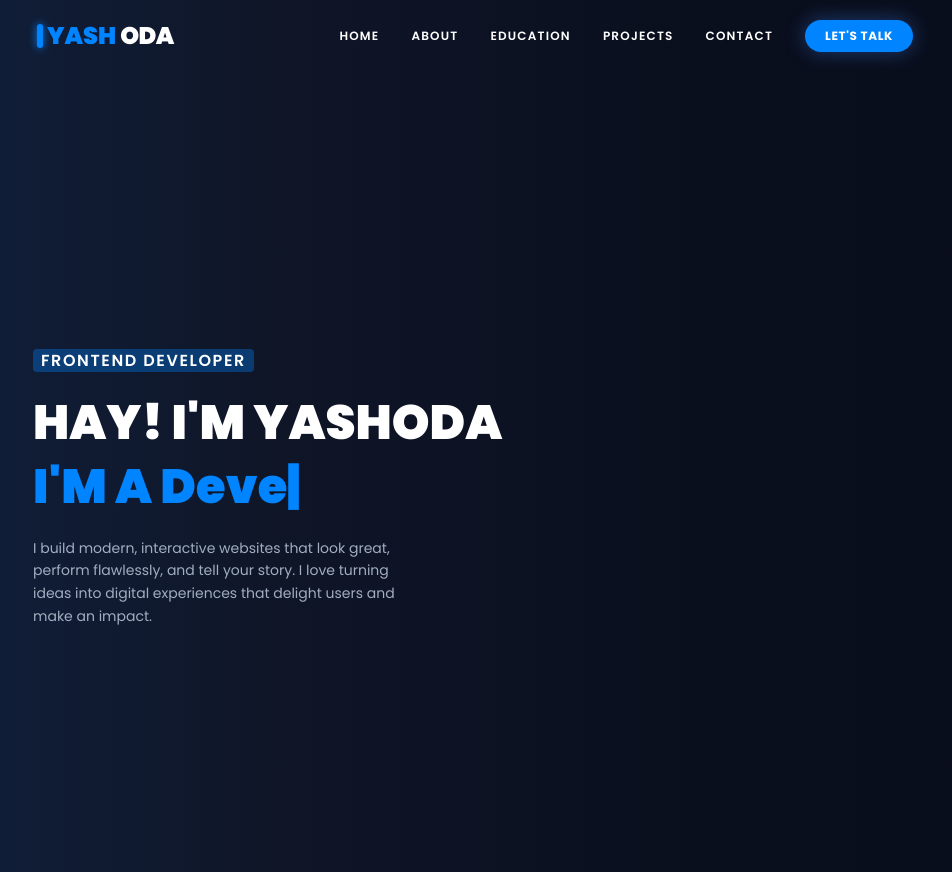
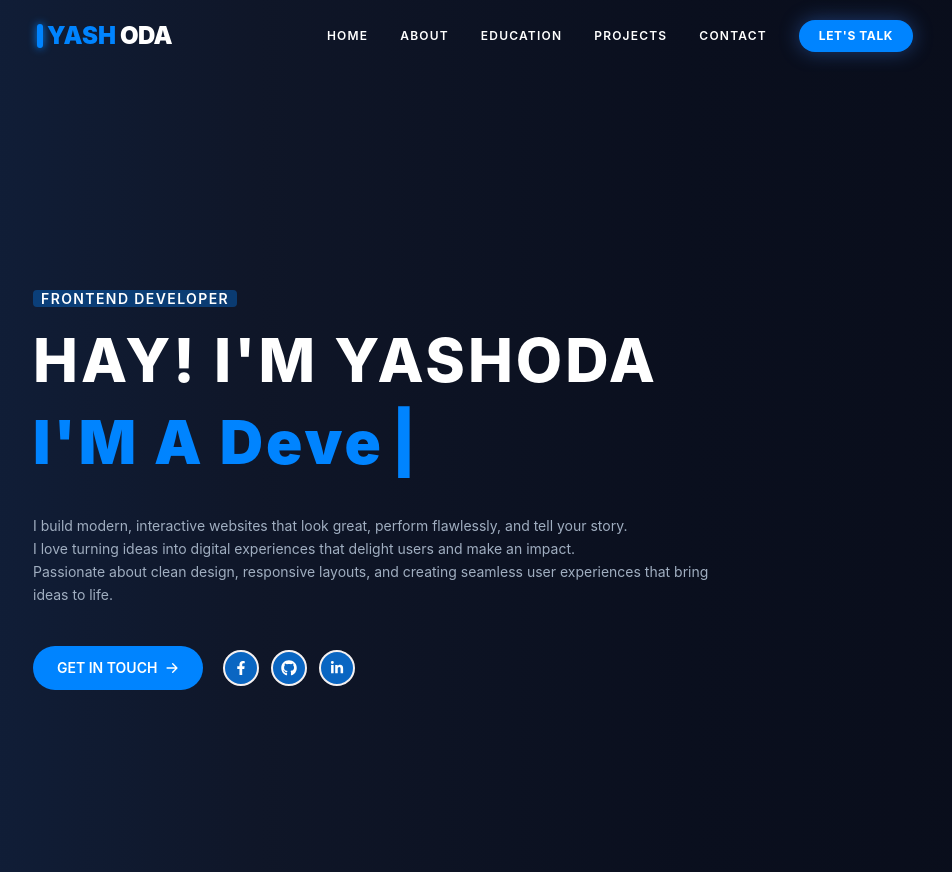
Before and after one commit to yashodha-gunawardana/Porfolio-React, a React (Vite) app: page / in a window 1280 px wide. Shown: the whole page, without its empty margins (167-1119 px from the left). Built offline with nearby package versions, Linux system fonts and the light colour scheme.

Commit message:
fixed some design correctly

```diff
--- a/index.html
+++ b/index.html
@@ -5,7 +5,6 @@
     <link rel="icon" type="image/svg+xml" href="/vite.svg" />
     <meta name="viewport" content="width=device-width, initial-scale=1.0" />
     <title>portfolio</title>
-    <link href="https://fonts.googleapis.com/css2?family=Montserrat:wght@300;400;600;700&display=swap" rel="stylesheet">  </head>
   <body>
     <div id="root"></div>
     <script type="module" src="/src/main.jsx"></script>
--- a/src/components/Header.jsx
+++ b/src/components/Header.jsx
@@ -6,8 +6,6 @@ const Header = () => {
     return (
         <>
             <style>{`
-                @import url('https://fonts.googleapis.com/css2?family=Poppins:wght@400;600;700;900&display=swap');
-                * { font-family: 'Poppins', sans-serif; }
                 .nav-link { position: relative; }
                 .nav-link::after {
                 content: '';
--- a/src/sections/Hero.jsx
+++ b/src/sections/Hero.jsx
@@ -1,5 +1,6 @@
 import React, { useEffect, useState } from "react";
-import { FaS } from "react-icons/fa6";
+import { HiArrowRight } from "react-icons/hi";
+import { FaFacebookF, FaGithub, FaLinkedinIn } from "react-icons/fa";
 
 const roles = ["Designer", "Developer", "Creative"];
 
@@ -57,8 +58,6 @@ const Hero = () => {
     return (
         <>
             <style>{`
-                @import url('https://fonts.googleapis.com/css2?family=Poppins:wght@400;600;700;900&display=swap');
-                * { font-family: 'Poppins', sans-serif; }
 
 
             `}
@@ -73,11 +72,11 @@ const Hero = () => {
 
 
                 {/* left side */}
-                <div className="flex flex-col gap-5 z-10 max-w-lg">
+                <div className="flex flex-col gap-5 z-10">
 
                     <div className="fade-up-2 w-fit">
                         <span
-                            className="px-2 rounded text-ts font-semibold tracking-widest text-white"
+                            className="px-2 rounded text-sm font-semibold tracking-widest text-white"
                             style={{ background: "#0084ff56"}}>
 
                             FRONTEND  DEVELOPER
@@ -86,33 +85,78 @@ const Hero = () => {
 
                     {/* main heading */}
                     <div className="fade-up-3">
-                        <h1
-                            className="text-5xl font-black text-white leading-tight"
-                            style={{ fontWeight: 900 }}>
-
+                        <h1 className="font-extrabold text-6xl text-white tracking-wider">
                             HAY! I'M YASHODA
                         </h1>
 
-                        <h2
-                            className="text-5xl font-black leading-tight mt-1"
-                            style={{ color: "#0084FF", fontWeight: 900 }}>
+                        <h2 className="font-black text-6xl text-blue-500 leading-relaxed mt-1 tracking-wider"
+                            style={{ color: "#0084FF" }}>
 
                             I'M A {displayed}
 
-                            <span className="cursor" style={{ color: "#0084FF" }}>|</span>
+                            <span className="ml-2 inline-block" style={{ color: "#0084FF" }}>|</span>
                         </h2>
                     </div>
 
                     <p
-                        className="fade-up-4 text-sm leading-relaxed"
-                        style={{ color: "#A0AEC0", maxWidth: "380px" }}>
+                        className="fade-up-4 text-sm leading-relaxed mt-1"
+                        style={{ color: "#A0AEC0", maxWidth: "700px" }}>
 
-                        I build modern, interactive websites that look great, perform flawlessly, and tell your story.
-                        I love turning ideas into digital experiences that delight users and make an impact.
-
+                        I build modern, interactive websites that look great,
+                        perform flawlessly, and tell your story.<br />
+                        I love turning ideas into digital experiences that delight users and make an impact.<br />
+                        Passionate about clean design, responsive layouts, and creating seamless user experiences that bring ideas to life.
                     </p>
 
+                    <div className="fade-up-5 flex items-center gap-5 mt-5">
+
+                        {/* hero btn */}
+                        <button
+                            className="flex items-center gap-2 px-6 py-3 rounded-full text-sm font-semibold text-white
+                                        transition-all duraation-300 hover:shadow-lg hover:shadow-blue-500/40 hover:-translate-y-0.5"
+
+                            style={{ background: "#0084FF" }}>
+
+                            GET IN TOUCH
+
+                            <HiArrowRight size={14} />
+                        </button>
+
+
+                        {/* social icons */}
+                        <div className="flex items-center gap-3">
+
+                            {[
+                                { icon: <FaFacebookF  size={14} />, color: "#0a66c2" },
+                                { icon: <FaGithub  size={16} />, color: "#0a66c2" },
+                                { icon: <FaLinkedinIn size={14} />, color: "#0a66c2" },
+
+                            ].map(({ icon, color }, i) => (
+                                <button
+                                    key={i}
+                                    className="social-btn w-9 h-9 rounded-full flex items-center justify-center text-white transition-all duration-200"
+                                    style={{ background: color, border: "2px solid rgb(245, 241, 241)" }}
+
+                                    onMouseEnter={e => {
+                                        e.currentTarget.style.transform = "translateY(-4px) scale(1.1)";
+                                        e.currentTarget.style.boxShadow = `0 8px 20px ${color}99`;
+                                        e.currentTarget.style.border = "2px solid white";
+                                    }}
+                                    onMouseLeave={e => {
+                                        e.currentTarget.style.transform = "translateY(0px) scale(1)";
+                                        e.currentTarget.style.boxShadow = "none";
+                                        e.currentTarget.style.border = "2px solid rgba(255,255,255,0.5)";
+                                    }}>
+
+                                    {icon}
+                                </button>
+                            ))}
+                        </div>
+                    </div>
                 </div>
+
+                {/* right side */}
+
 
             </div>
         </>
```
Also changed, not shown: src/assets/images/HeroImage.png (added), src/assets/images/my.png (added).
